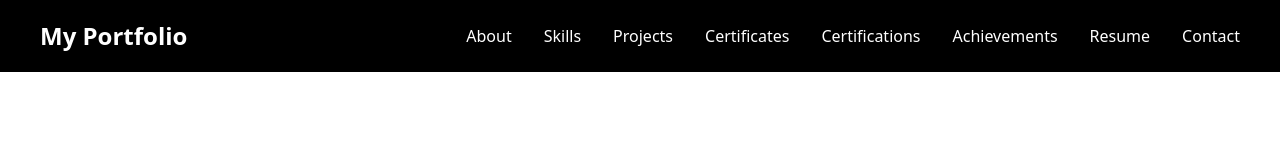
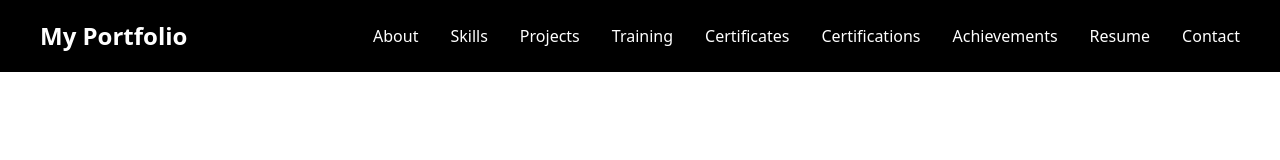
Before and after one commit to imitiyaj7860SP/MyPortfolio, a React (Vite) app: page / in a window 1280 px wide. Shown: the top 160 px of the page. Built offline with nearby package versions, Linux system fonts and the light colour scheme.

Commit message:
Added training section and updated portfolio

```diff
--- a/src/Components/Navbar.jsx
+++ b/src/Components/Navbar.jsx
@@ -43,6 +43,13 @@ function Navbar() {
           <Link to="projects" smooth duration={500} offset={-80} spy activeClass="text-blue-400"
             className="cursor-pointer hover:text-blue-400 transition">
             Projects
+          </Link>
+        </li>
+
+         <li>
+          <Link to="projects" smooth duration={500} offset={-80} spy activeClass="text-blue-400"
+            className="cursor-pointer hover:text-blue-400 transition">
+            Training
           </Link>
         </li>
 
```
